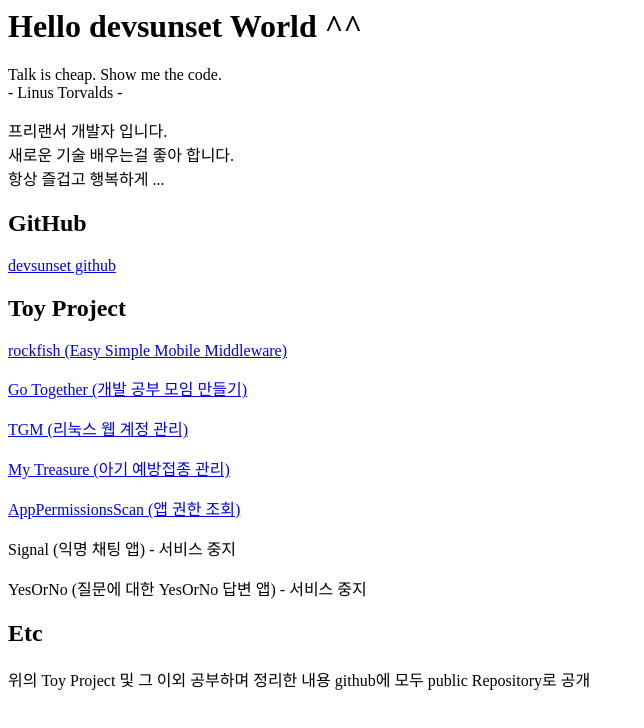
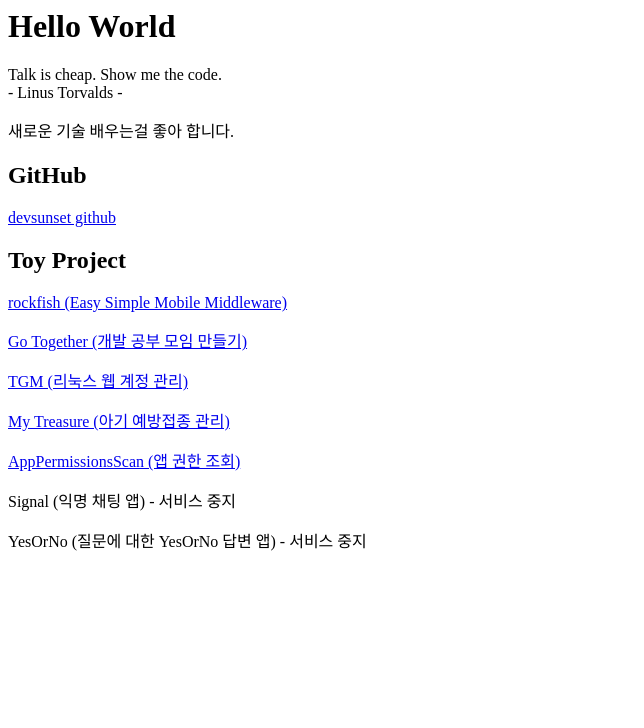
Before and after one commit to devsunset/devsunset.github.io, a plain HTML site: page index.html in a window 1280 px wide. Shown: the whole page, without its empty margins (0-644 px from the left). Drawn offline with Linux system fonts and the light colour scheme.

Commit message:
Update index.html

```diff
--- a/index.html
+++ b/index.html
@@ -1,16 +1,14 @@
 <html>
 	<title>devsunset blog</title>
 	<body>
-		  <h1>Hello devsunset World ^^</h1>
+		  <h1>Hello World</h1>
 
 
 		    Talk is cheap. Show me the code. <br>
 		       - Linus Torvalds - <p/>
 	        <p/>
 
-		    프리랜서 개발자 입니다.<br>
 		    새로운 기술 배우는걸 좋아 합니다.<br>
-		    항상 즐겁고 행복하게 ...<p/>
 		    <p/>
 		    <p/>
 		    <p/>
@@ -38,10 +36,5 @@
 
 	      YesOrNo (질문에 대한 YesOrNo 답변 앱) - 서비스 중지<p/><p/><p/>
 
-
-
-	       <h2>Etc</h2>
-
-	      위의 Toy Project 및 그 이외 공부하며 정리한 내용 github에 모두 public Repository로 공개<p/>
 	</body>
 </html>
```
